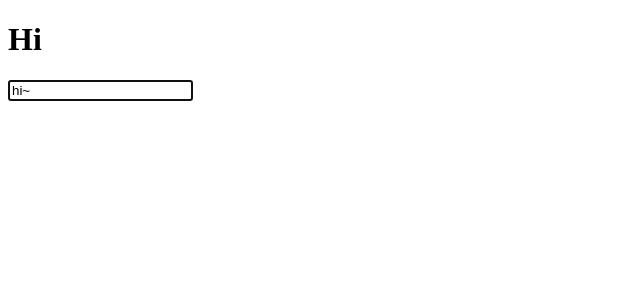
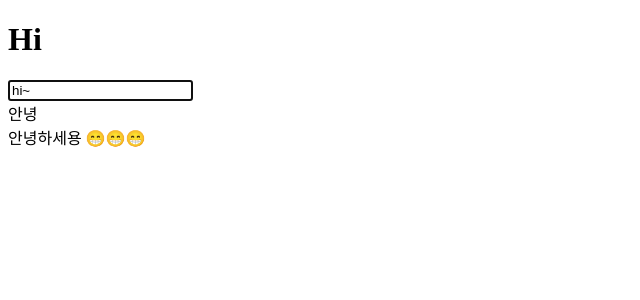
Before and after one commit to kbu715/react_hook_test, a React (Create React App) app: page / in a window 1280 px wide. Shown: the top 300 px of the page, without its empty margins (0-640 px from the left). Built offline with nearby package versions, Linux system fonts and the light colour scheme.

Commit message:
onCreate 테스트

```diff
--- a/src/App.js
+++ b/src/App.js
@@ -24,6 +24,7 @@
 // export default App;
 
 import React, { useState, useEffect, useRef } from 'react';
+import Child from './Child';
 
 const useInput = (initialValue, validator) => {
   const [value, setValue] = useState(initialValue);
@@ -94,10 +95,21 @@ const App = () => {
     e.target.innerText = 'Hello~';
   };
   const title = useClick(changeText);
+
+  //onCreate 연습
+  const [parentValue] = useState('안녕');
+  const [childValue, setChildValue] = useState('');
+
+  const handleValue = (value) => {
+    setChildValue(value);
+  };
+
   return (
     <div>
       <h1 ref={title}>Hi</h1>
       <input ref={potato} {...name} />
+      <Child value={parentValue} onCreate={handleValue} />
+      {childValue}
     </div>
   );
 };
--- /dev/null
+++ b/src/Child.js
@@ -0,0 +1,13 @@
+import React, { useEffect } from 'react';
+
+const Child = ({ value, onCreate }) => {
+  const childValue = `${value}하세용 😁😁😁`;
+
+  useEffect(() => {
+    onCreate(childValue); //자식 데이터를 부모에게 끌어 올려준다...!!!
+  }, [onCreate, childValue]);
+
+  return <div>{value}</div>;
+};
+
+export default Child;
```
